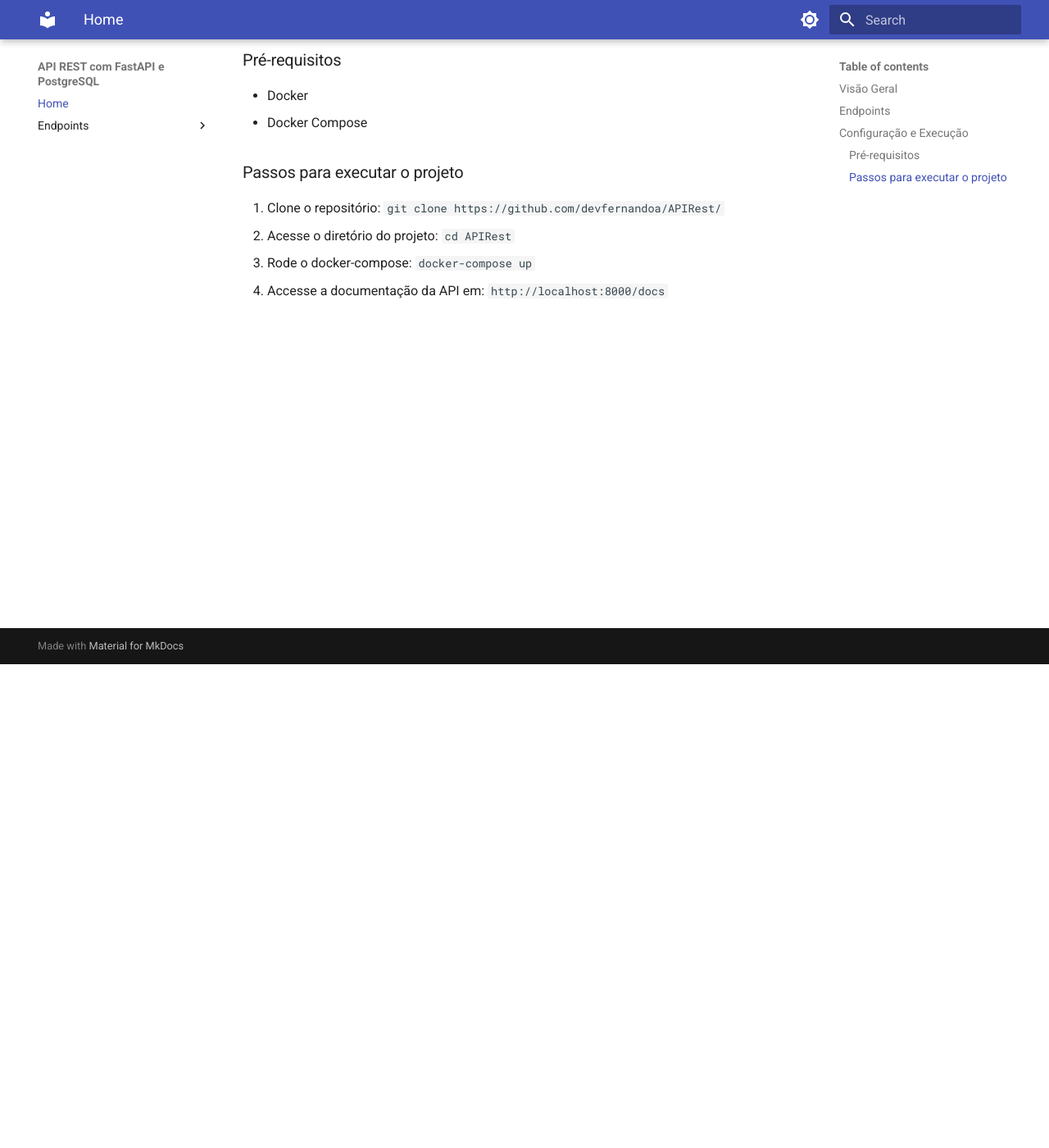
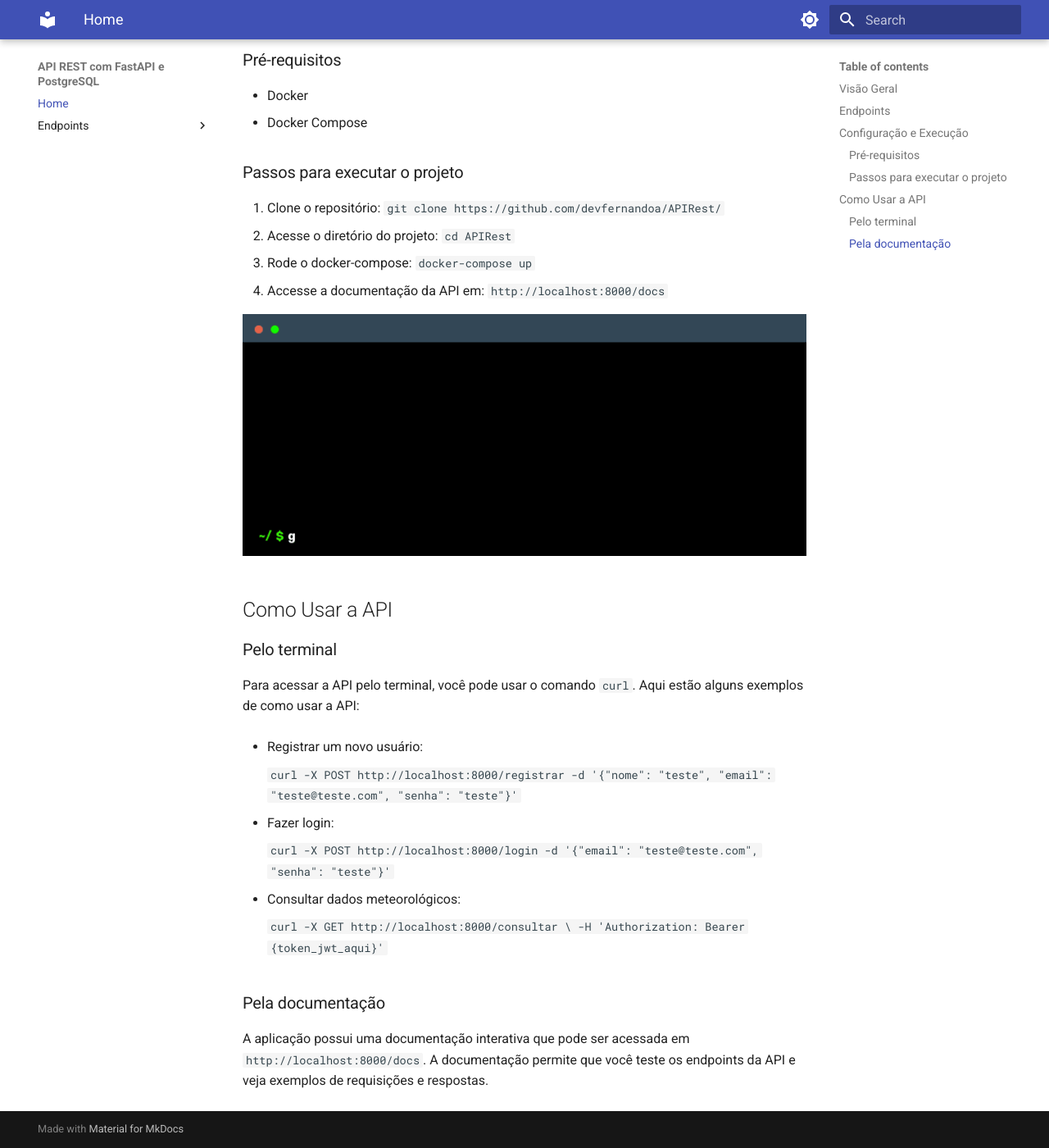
Before and after one commit to devfernandoa/APIRest, an MkDocs documentation site: the page built from docs/index.md, in a window 1280 px wide and 1400 px high, scrolled down 590 px. Shown: the whole window at 82% size. Built offline with MkDocs 1.6.1 and Material for MkDocs 9.7.7, drawn with Linux system fonts in a browser that asks for light colours.

Commit message:
Alterando MKDocs

````diff
--- a/docs/index.md
+++ b/docs/index.md
@@ -8,9 +8,9 @@ Esta API permite que os usuários registrem-se, façam login e consultem dados m
 
 ## Endpoints
 
-- [Registrar](docs/registrar.md)
-- [Login](docs/login.md)
-- [Consultar](docs/consultar.md)
+- [Registrar](registrar.md)
+- [Login](login.md)
+- [Consultar](consultar.md)
 
 ## Configuração e Execução
 
@@ -37,3 +37,34 @@ Esta API permite que os usuários registrem-se, façam login e consultem dados m
    ```
    http://localhost:8000/docs
     ```
+
+![Gif Tutorial](Tutorial.gif)
+
+## Como Usar a API
+
+### Pelo terminal
+
+Para acessar a API pelo terminal, você pode usar o comando `curl`. Aqui estão alguns exemplos de como usar a API:
+
+- Registrar um novo usuário:
+
+    ```
+    curl -X POST http://localhost:8000/registrar -d '{"nome": "teste", "email": "teste@teste.com", "senha": "teste"}'
+    ```
+
+- Fazer login:
+
+    ```
+    curl -X POST http://localhost:8000/login -d '{"email": "teste@teste.com", "senha": "teste"}'
+    ```
+
+- Consultar dados meteorológicos:
+
+    ```
+    curl -X GET http://localhost:8000/consultar \
+    -H 'Authorization: Bearer {token_jwt_aqui}'
+    ```
+
+### Pela documentação
+
+A aplicação possui uma documentação interativa que pode ser acessada em `http://localhost:8000/docs`. A documentação permite que você teste os endpoints da API e veja exemplos de requisições e respostas.
````
Also changed, not shown: docs/consultar.md (+2 -3 lines), docs/login.md (+5 -5 lines), docs/registrar.md (+2 -3 lines), docs/Tutorial.gif (added), site/Tutorial.gif (added), site/consultar/index.html, site/index.html, site/login/index.html, site/registrar/index.html, site/search/search_index.json, 6 other files.
